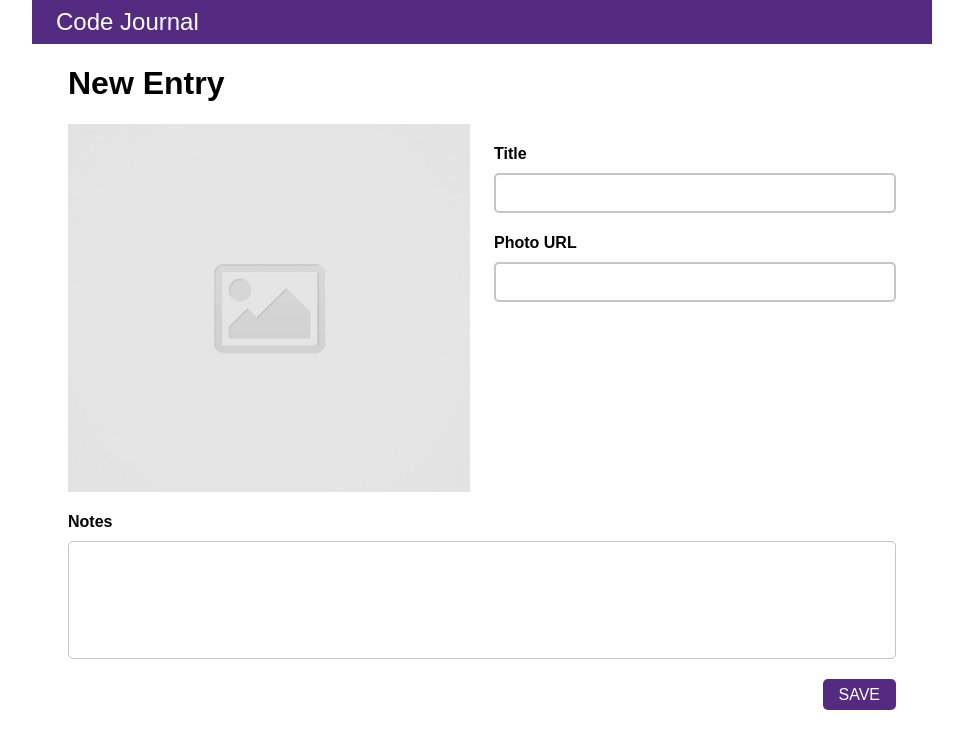
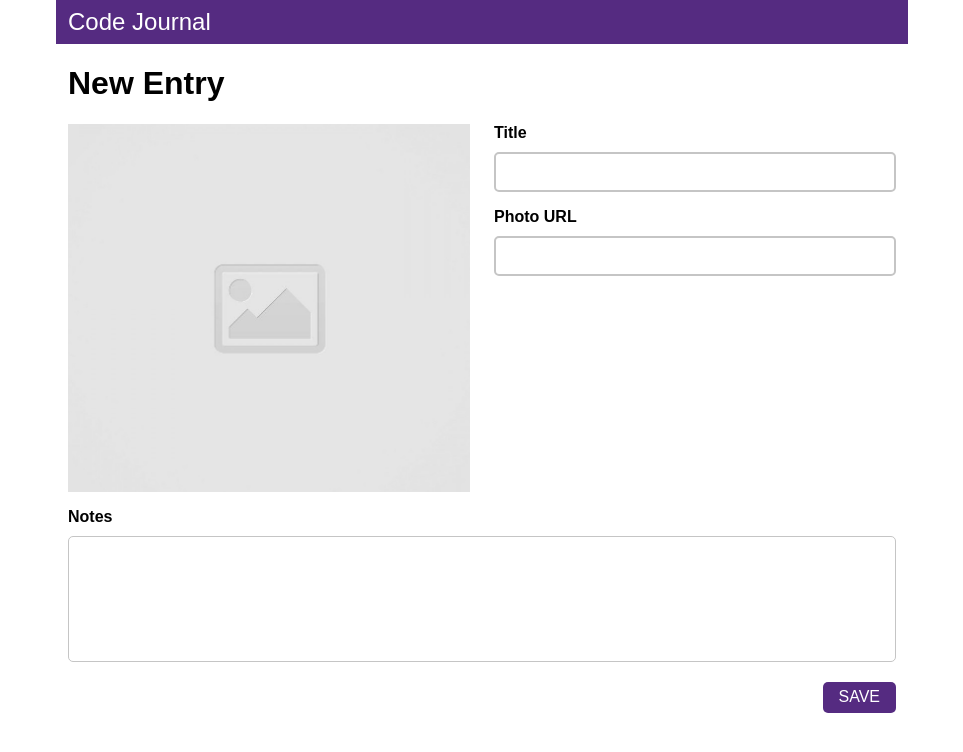
Before and after one commit to wang-lawrence/code-journal, a website: page index.html in a window 1280 px wide. Shown: the whole page, without its empty margins (158-1121 px from the left). Drawn offline with Linux system fonts and the light colour scheme; a web font is replaced by a local one.

Commit message:
completed html form using the appropriate classes

```diff
--- a/css/layout.css
+++ b/css/layout.css
@@ -16,6 +16,7 @@
 .column-full,
 .column-half {
   width: 100%;
+  padding: 0 0.75rem;
 }
 
 @media screen and (min-width: 768px) {
@@ -34,5 +35,6 @@
 }
 
 h4 {
+  margin-top: 0;
   margin-bottom: 10px;
 }
--- a/css/styles.css
+++ b/css/styles.css
@@ -14,6 +14,10 @@ textarea {
 
 .margin-top-rem {
   margin-top: 1rem;
+}
+
+.margin-bottom-rem {
+  margin-bottom: 1rem;
 }
 
 .width-full {
@@ -33,10 +37,10 @@ textarea {
   padding-bottom: 0.5rem;
 }
 
-.padding-top-bottom-tenth-rem {
-  padding-top: 0.25rem;
-  padding-bottom: 0.25rem;
-  padding-left: 0.3rem;
+.padding-top-bottom-half-rem {
+  padding-top: 0.5rem;
+  padding-bottom: 0.5rem;
+  padding-left: 0.5rem;
 }
 
 .padding-left {
@@ -62,11 +66,6 @@ textarea {
 .font-size-1-rem {
   font-size: 1rem;
 }
-
-/*
-.font-weight {
-  font-weight: lighter;
-} */
 
 .height-image {
   height: 23rem;
--- a/index.html
+++ b/index.html
@@ -20,8 +20,12 @@
 </head>
 <body>
   <header>
-    <div class="container row align-items padding-top-bottom-halfrem background-purple white-text font-proza font-size-1half-rem">
-      <p class="margin-0">Code Journal</p>
+    <div class="container">
+      <div class="row align-items background-purple">
+        <div class="column-full padding-top-bottom-halfrem white-text font-proza font-size-1half-rem">
+          <p class="margin-0">Code Journal</p>
+        </div>
+      </div>
     </div>
   </header>
   <main class="container">
@@ -30,18 +34,18 @@
         <div class="column-full">
           <h1>New Entry</h1>
         </div>
-        <div class="column-half font-proza height-image border-radius">
+        <div class="column-half font-proza height-image margin-bottom-rem border-radius">
           <img src="images/placeholder-image-square.jpg" alt="placeholder-image">
         </div>
         <div class="column-half">
           <h4><label for="inputTitle">Title</label></h4>
-          <input type="text" id="inputTitle" class="width-full input-height font-size-1-rem padding-top-bottom-tenth-rem border-radius-5px border-solid border-gray">
+          <input type="text" id="inputTitle" class="width-full input-height font-size-1-rem margin-bottom-rem border-radius-5px border-solid border-gray">
           <h4><label for="inputUrl">Photo URL</label></h4>
-          <input type="url" id="inputUrl" class="width-full input-height font-size-1-rem border-solid border-radius-5px border-gray">
+          <input type="url" id="inputUrl" class="width-full input-height font-size-1-rem margin-bottom-rem border-solid border-radius-5px border-gray">
         </div>
         <div class="column-full">
           <h4><label for="inputNotes">Notes</label></h4>
-          <textarea rows="6" id="inputNotes" class="width-full font-size-1-rem padding-top-bottom-tenth-rem font-proza border-radius-5px border-gray"></textarea>
+          <textarea rows="6" id="inputNotes" class="width-full font-size-1-rem padding-top-bottom-half-rem font-proza border-radius-5px border-gray"></textarea>
         </div>
         <div class="column-full">
           <div class="row justify-right margin-top-rem">
```
